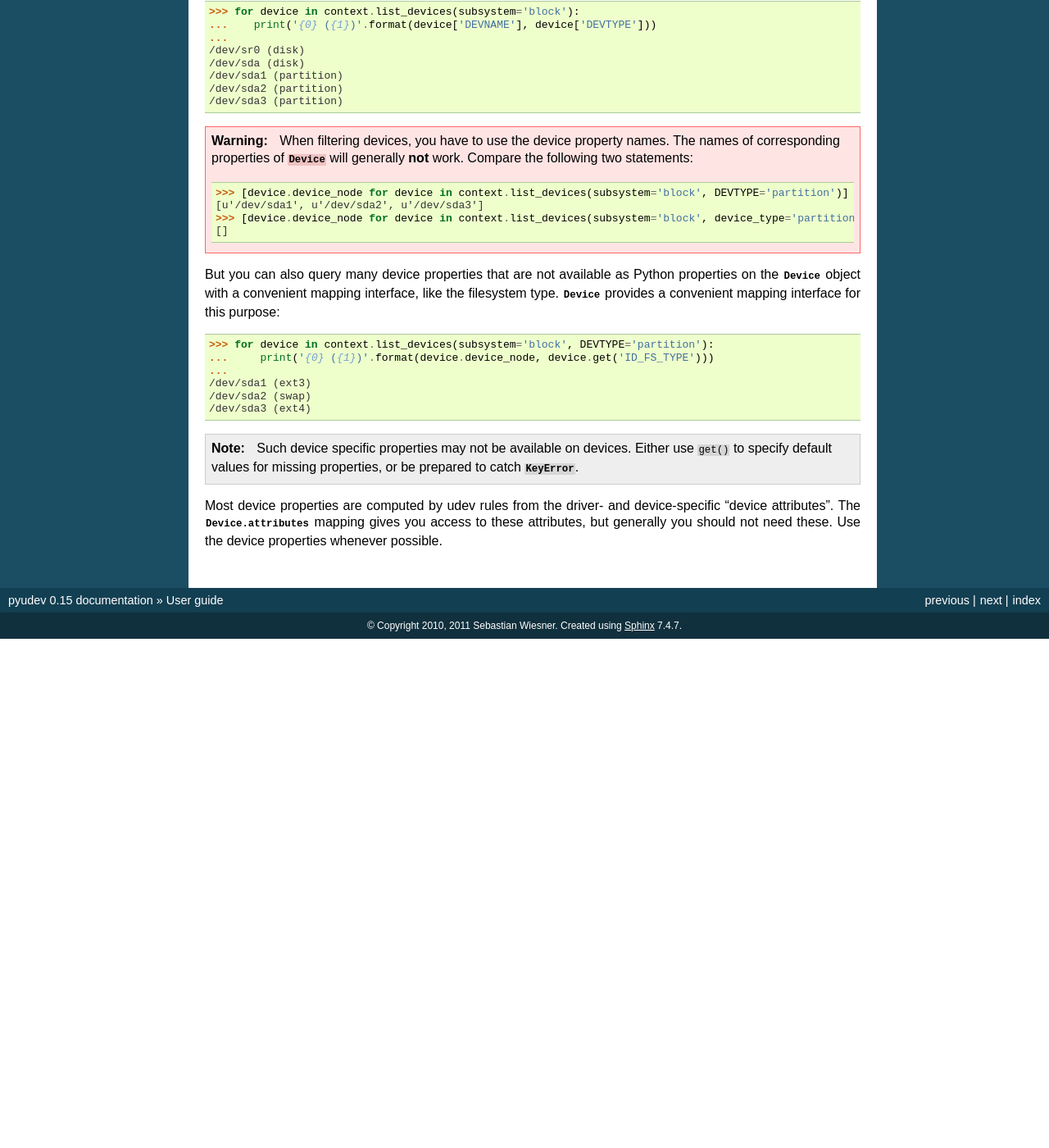
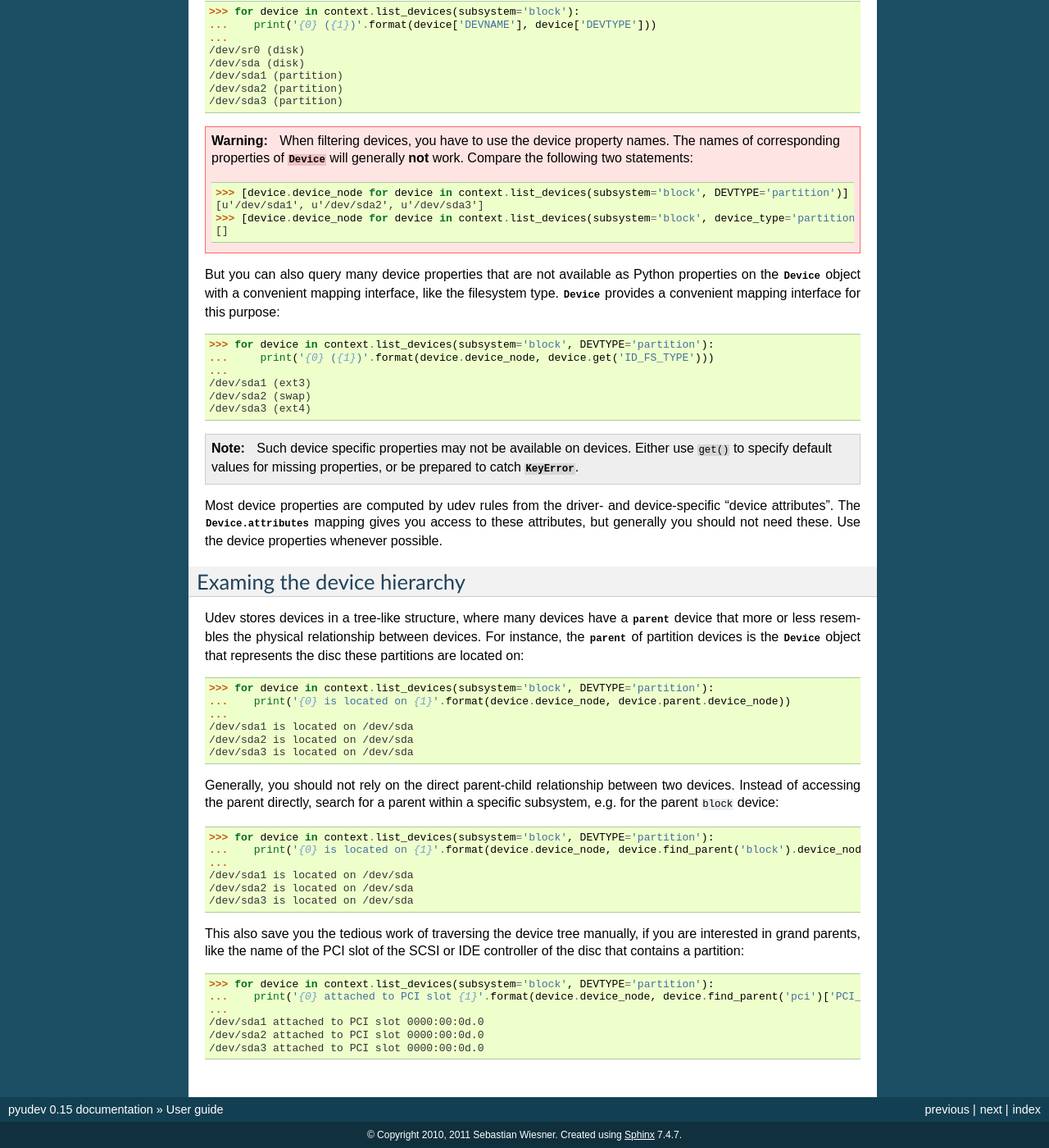
Before and after one commit to pyudev/pyudev, a Sphinx documentation site: the page built from doc/guide.rst, in a window 1280 px wide and 1400 px high, scrolled down 1903 px. Shown: the whole window at 82% size. Built offline with Sphinx 7.4.7, drawn with Linux system fonts in a browser that asks for light colours; before the commit the page ends 2682 px from its top, so only the background shows below that; some of the changed text lies outside the part shown.

Commit message:
Explain and demonstrate device hierarchy

```diff
--- a/doc/guide.rst
+++ b/doc/guide.rst
@@ -159,5 +159,45 @@ device-specific "device attributes".  The :attr:`Device.attributes` mapping
 gives you access to these attributes, but generally you should not need these.
 Use the device properties whenever possible.
 
+
+Examing the device hierarchy
+----------------------------
+
+Udev stores devices in a tree-like structure, where many devices have a
+:attr:`~Device.parent` device that more or less resembles the physical
+relationship between devices.  For instance, the :attr:`~Device.parent` of
+partition devices is the :class:`Device` object that represents the disc these
+partitions are located on:
+
+>>> for device in context.list_devices(subsystem='block', DEVTYPE='partition'):
+...    print('{0} is located on {1}'.format(device.device_node, device.parent.device_node))
+...
+/dev/sda1 is located on /dev/sda
+/dev/sda2 is located on /dev/sda
+/dev/sda3 is located on /dev/sda
+
+Generally, you should not rely on the direct parent-child relationship between
+two devices.  Instead of accessing the parent directly, search for a parent
+within a specific subsystem, e.g. for the parent ``block`` device:
+
+>>> for device in context.list_devices(subsystem='block', DEVTYPE='partition'):
+...    print('{0} is located on {1}'.format(device.device_node, device.find_parent('block').device_node))
+...
+/dev/sda1 is located on /dev/sda
+/dev/sda2 is located on /dev/sda
+/dev/sda3 is located on /dev/sda
+
+This also save you the tedious work of traversing the device tree manually, if
+you are interested in grand parents, like the name of the PCI slot of the SCSI
+or IDE controller of the disc that contains a partition:
+
+>>> for device in context.list_devices(subsystem='block', DEVTYPE='partition'):
+...    print('{0} attached to PCI slot {1}'.format(device.device_node, device.find_parent('pci')['PCI_SLOT_NAME']))
+...
+/dev/sda1 attached to PCI slot 0000:00:0d.0
+/dev/sda2 attached to PCI slot 0000:00:0d.0
+/dev/sda3 attached to PCI slot 0000:00:0d.0
+
+
 .. _pypi: https://pypi.python.org/pypi/pyudev
 .. _libudev: http://www.kernel.org/pub/linux/utils/kernel/hotplug/libudev/
```
